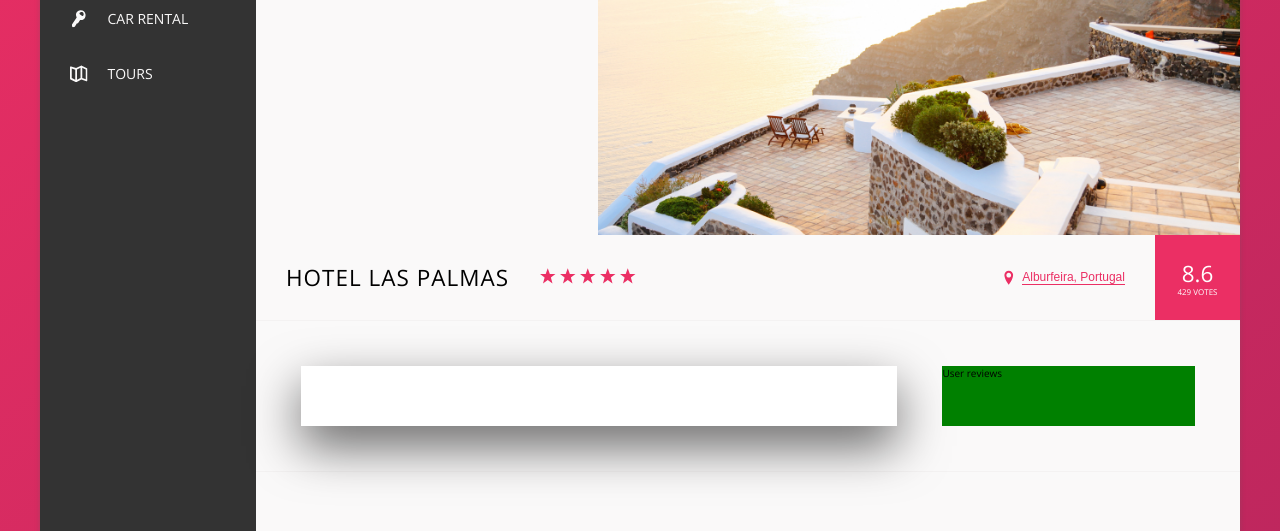
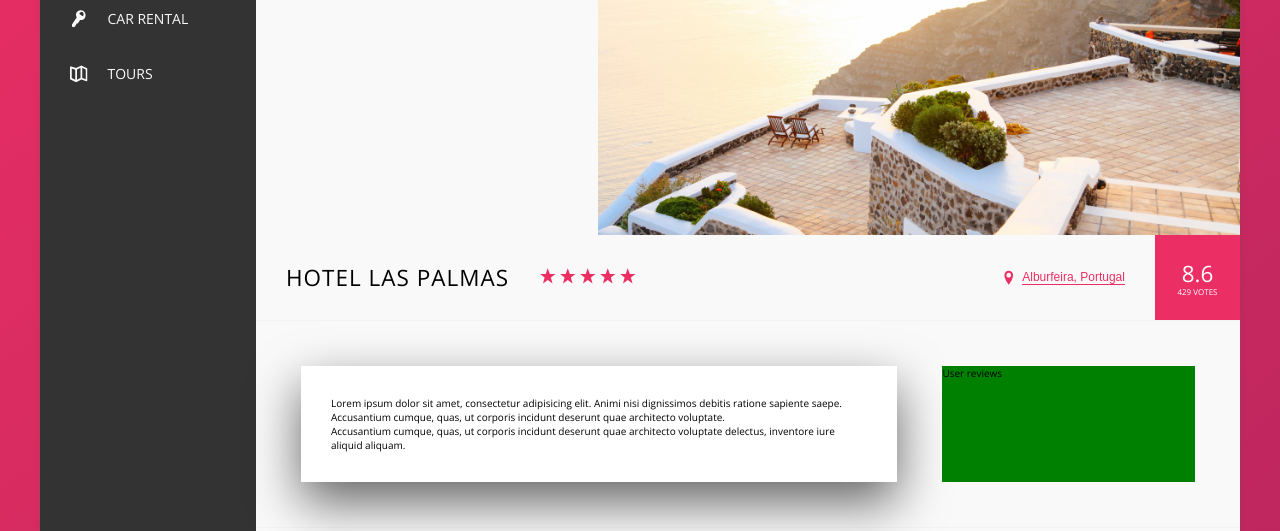
Before and after one commit to FabianUlises/Trillo, a website: page index.html in a window 1280 px wide. Shown: the part 300-831 px from the top of the page. Drawn offline with nearby package versions, Linux system fonts and the light colour scheme.

Commit message:
Updated hotel detail section. Added text content to paragraphs

```diff
--- a/index.html
+++ b/index.html
@@ -202,12 +202,12 @@
                         <div class="description">
                             <!-- Start of paragraph -->
                             <p class="paragraph">
-
+                                Lorem ipsum dolor sit amet, consectetur adipisicing elit. Animi nisi dignissimos debitis ratione sapiente saepe. Accusantium cumque, quas, ut corporis incidunt deserunt quae architecto voluptate.
                             </p>
                             <!-- End of paragraph -->
                             <!-- Start of paragraph -->
                             <p class="paragraph">
-
+                                Accusantium cumque, quas, ut corporis incidunt deserunt quae architecto voluptate delectus, inventore iure aliquid aliquam.
                             </p>
                             <!-- End of paragraph -->
                         </div>
```
